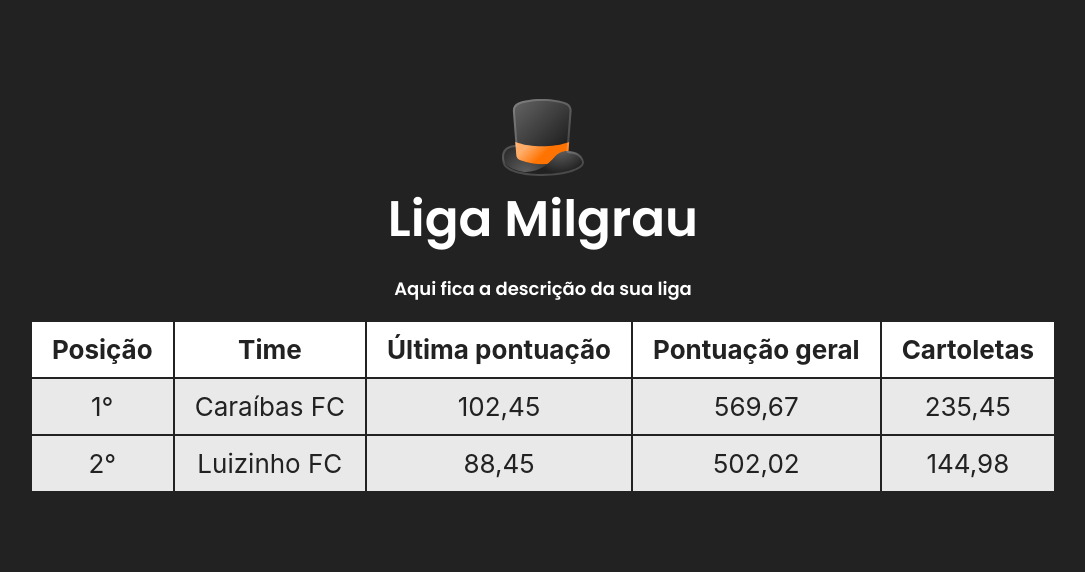
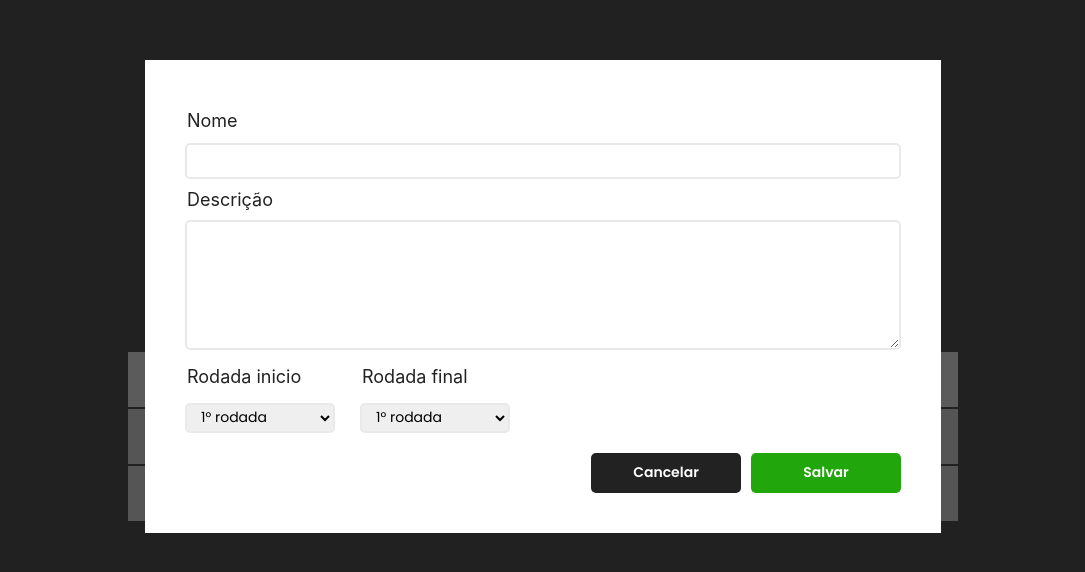
Before and after one commit to RenanTCastro/cartola-criador-ligas-frontend, a React (Create React App) app: page / in a window 1280 px wide. Shown: the part 104-676 px from the top of the page, without its empty margins (97-1182 px from the left). Built offline with nearby package versions, Linux system fonts and the light colour scheme.

Commit message:
criacao do componente modal e teste com a criacao do modal de edital liga

```diff
--- a/src/App.js
+++ b/src/App.js
@@ -6,7 +6,7 @@ function App() {
   return (
     <div className="App">
       <header className="App-header">
-        <VisualizarLiga />
+        <EditarLiga />
       </header>
     </div>
   );
--- a/src/components/Modal/Modal.css
+++ b/src/components/Modal/Modal.css
@@ -0,0 +1,26 @@
+.modal--background-container{
+    position: fixed;
+    top: 0;
+    left: 0;
+    width: 100%;
+    height: 100%;
+    background: rgba(34, 34, 34, 0.74);
+    z-index: 2;
+    display: flex;
+    justify-content: center;
+    align-items: center;
+}
+
+.modal--container{
+    position: fixed;
+    top: 50;
+    left: 50;
+    width: auto;
+    height: auto;
+    background: white;
+    z-index: 3;
+    display: flex;
+    justify-content: center;
+    align-items: center;
+    padding: 40px;
+}
--- a/src/components/Modal/Modal.jsx
+++ b/src/components/Modal/Modal.jsx
@@ -0,0 +1,13 @@
+import React from 'react';
+
+import "./Modal.css";
+
+export function Modal(props){
+    return(
+        <div className='modal--background-container'>
+            <div className='modal--container'>
+                {props.children}
+            </div>
+        </div>
+    );
+}
--- a/src/pages/EditarLiga/EditarLiga.css
+++ b/src/pages/EditarLiga/EditarLiga.css
@@ -47,3 +47,83 @@
     background-color: #E9E9E9;
     color: #222222;
 }
+
+
+.editarLiga--modal-container{
+    color: #222222;
+    text-align: left;
+}
+
+.editarLiga--modal-text{
+    font-weight: 400;
+    font-size: 18px;
+    margin: 10px 2px;
+}
+
+.editarLiga--modal-input{
+    width: 700px;
+    border: 2px solid #E9E9E9;
+    border-radius: 5px;
+    outline: none;
+    height: 30px;
+
+    font-family: 'Poppins';
+    font-weight: 400;
+    font-size: 14px;
+    padding-left: 10px;
+}
+
+.editarLiga--modal-textarea{
+    width: 700px;
+    height: 120px;
+    border: 2px solid #E9E9E9;
+    border-radius: 5px;
+    outline: none;
+
+    font-family: 'Poppins';
+    font-weight: 400;
+    font-size: 14px;
+    padding-left: 10px;
+    padding-top: 4px;
+}
+
+.editarLiga--modal-select-container{
+    display: flex;
+    flex-direction: row;
+    align-items: center;
+    gap: 25px;
+}
+
+.editarLiga--modal-select{
+    width: 150px;
+    border: 2px solid #E9E9E9;
+    border-radius: 5px;
+    outline: none;
+    height: 30px;
+
+    font-family: 'Poppins';
+    font-weight: 400;
+    font-size: 14px;
+    padding-left: 10px;
+}
+
+.editarLiga--modal-button-container{
+    display: flex;
+    flex-direction: row;
+    justify-content: flex-end;
+    gap: 10px;
+    margin-top: 20px;
+}
+
+.editarLiga--modal-button{
+    width: 150px;
+    height: 40px;
+    border: none;
+    border-radius: 5px;
+    outline: none;
+    color: white;
+    font-family: 'Poppins';
+    font-weight: 600;
+    font-size: 14px;
+    cursor: pointer;
+}
--- a/src/pages/EditarLiga/EditarLiga.jsx
+++ b/src/pages/EditarLiga/EditarLiga.jsx
@@ -1,17 +1,71 @@
-import React from 'react';
+import React, { useMemo, useState } from 'react';
 import Logo from '../../images/logo.svg';
+import { Modal } from '../../components/Modal/Modal';
 
 import "./EditarLiga.css";
 
 export function EditarLiga(){
+    const [modal, setModal] = useState(true);
+
+    // Uso do useMemo para evitar que o array de opções seja recriado a cada renderização
+    const options = useMemo(() => {
+        let opt = [];
+        for (let i = 1; i <= 38; i++) {
+          opt.push(<option value={i}>{i}° rodada</option>);
+        }
+        return opt;
+    },[])
+
     return(
         <div>
+            {modal &&
+                <Modal>
+                    <div className='editarLiga--modal-container'>
+                        <p className='editarLiga--modal-text'>Nome</p>
+                        <input className='editarLiga--modal-input'/>
+
+                        <p className='editarLiga--modal-text'>Descrição</p>
+                        <textarea className='editarLiga--modal-textarea'/>
+
+                        <div className='editarLiga--modal-select-container'>
+                            <div>
+                                <p className='editarLiga--modal-text'>Rodada inicio</p>
+                                <select className='editarLiga--modal-select'>
+                                    {options}
+                                </select>
+                            </div>
+                            <div>
+                                <p className='editarLiga--modal-text'>Rodada final</p>
+                                <select className='editarLiga--modal-select'>
+                                    {options}
+                                </select>
+                            </div>
+                        </div>
+
+                        <div className='editarLiga--modal-button-container'>
+                            <button
+                                className='editarLiga--modal-button'
+                                style={{backgroundColor: '#222222'}}
+                                onClick={()=>setModal(!modal)}>
+                                    Cancelar
+                            </button>
+                            <button
+                                className='editarLiga--modal-button'
+                                style={{backgroundColor: '#21A70B'}}
+                                onClick={()=>console.log("")}>
+                                    Salvar
+                            </button>
+                        </div>
+                    </div>
+                </Modal>
+            }
+
             <img src={Logo} alt="Logo" />
             <h1 className='editarLiga--title'>Liga Milgrau</h1>
             <p className='editarLiga--description'>Aqui fica a descrição da sua liga</p>
 
             <div className='editarLiga--button-container'>
-                <button className='editarLiga--buttons'>✏️ Editar Liga</button>
+                <button className='editarLiga--buttons' onClick={()=>setModal(!modal)}>✏️ Editar Liga</button>
                 <button className='editarLiga--buttons'>✅ Adicionar Time</button>
                 <button className='editarLiga--buttons'>🔗 Compartilhar</button>
             </div>
--- a/src/pages/VisualizarLiga/VisualizarLiga.jsx
+++ b/src/pages/VisualizarLiga/VisualizarLiga.jsx
@@ -1,9 +1,11 @@
 import React from 'react';
+
 import Logo from '../../images/logo.svg';
 
 import "./VisualizarLiga.css";
 
 export function VisualizarLiga(){
+
     return(
         <div>
             <img src={Logo} alt="Logo" />
```
Also changed, not shown: src/pages/VisualizarLiga/VisualizarLiga.css (line endings or trailing spaces).
